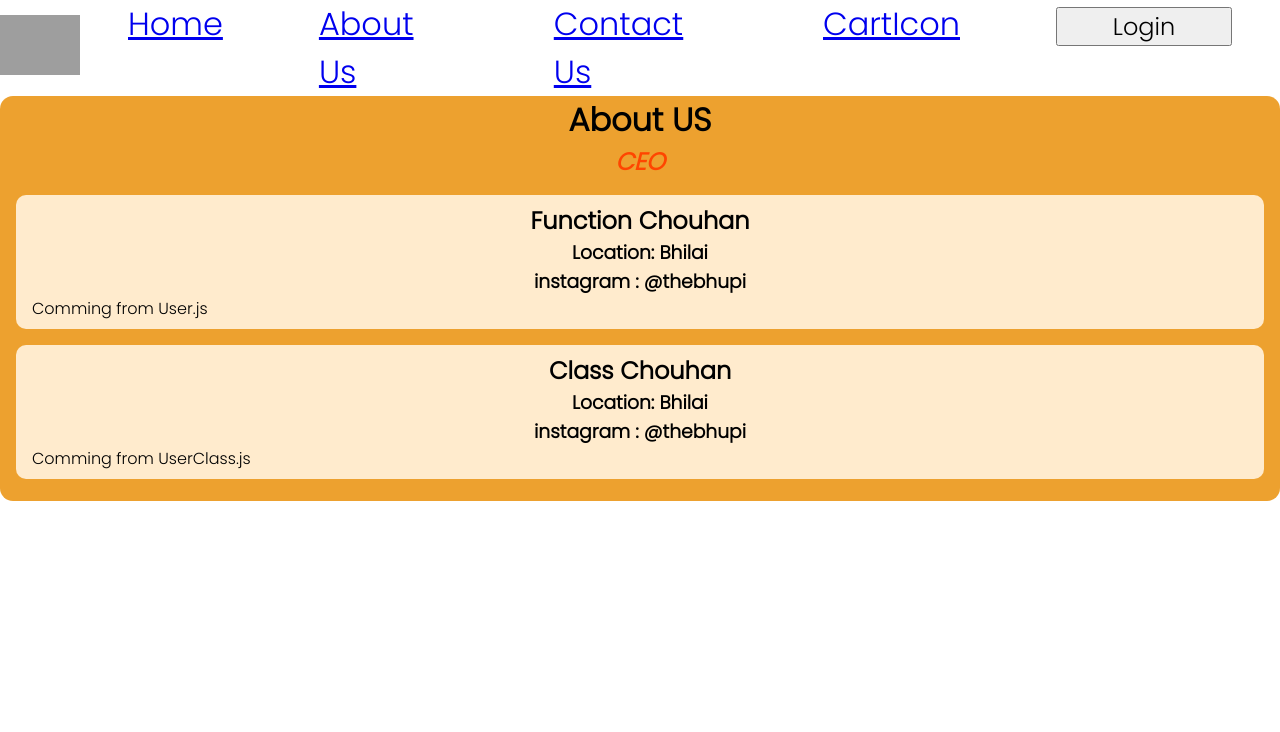
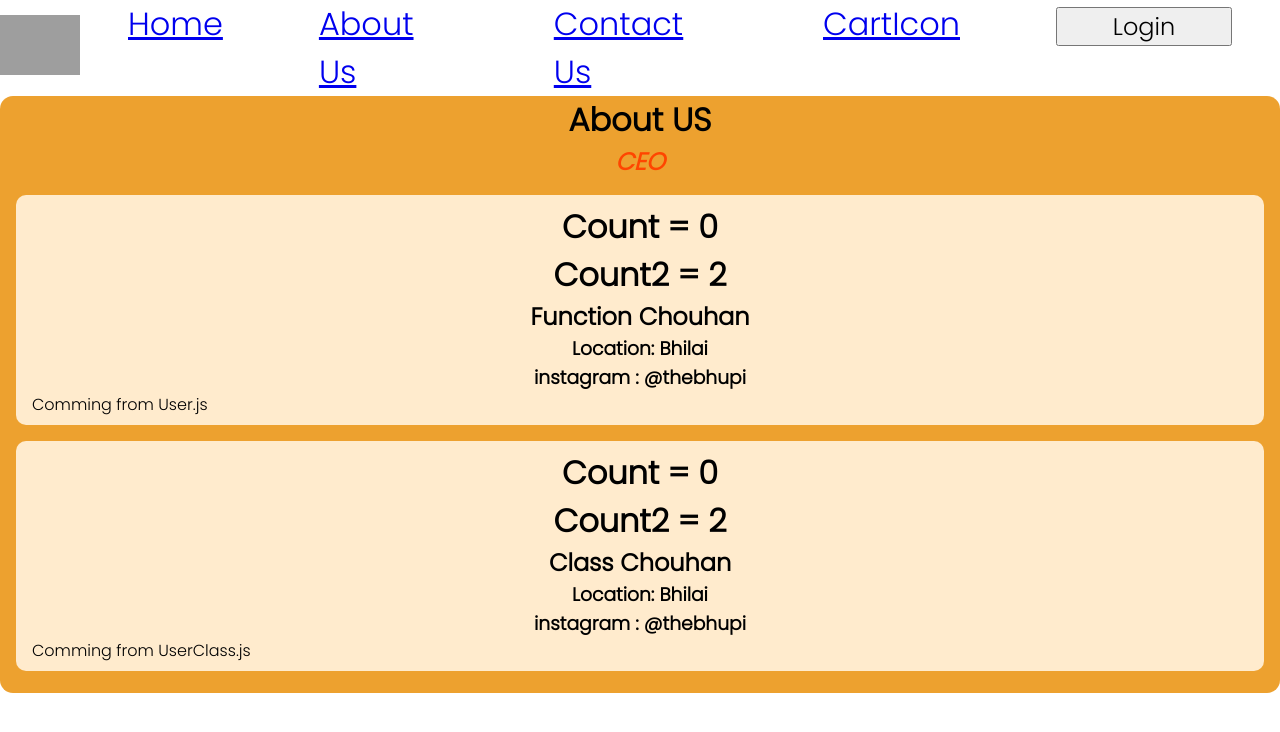
Before and after one commit to bhupendra-chouhan/NamasteReact, a React (Vite) app: page /about in a window 1280 px wide. Shown: the top 732 px of the page. Built offline with nearby package versions, Linux system fonts and the light colour scheme; grey boxes are pictures that could not be loaded.

Commit message:
Learned how to declared multiple state variables in Class Component.

```diff
--- a/src/components/User.js
+++ b/src/components/User.js
@@ -1,7 +1,16 @@
+import {useState} from "react"
+
 const User = (props) => {
   const {firstname, lastname} = props // Object Destructing
+
+  // Declaring Local state variables in a functional component:
+  const [count, _setcount] = useState(0);
+  const [count2, _setcount2] = useState(2);
+
   return (
     <div className="user-container">
+      <h1 className="user user-name">Count = {count}</h1>
+      <h1 className="user user-name">Count2 = {count2}</h1>
       <h2 className="user user-name">{firstname} {lastname}</h2>
       <h3 className="user user-location">Location: Bhilai</h3>
       <h3 className="user user-social">instagram : @thebhupi</h3>
--- a/src/components/UserClass.js
+++ b/src/components/UserClass.js
@@ -2,15 +2,24 @@ import React from "react";
 
 class UserClass extends React.Component {
   constructor (props) {
-    super(props)
-    // console.log(props)
+    super(props);
+
+    // Declaring Local state variables in a Class component:
+    this.state = {
+      count: 0,
+      count2: 2,
+    };
   }
 
   render() {
     const {first_name, last_name} = this.props // Object Destructing
 
+    const {count, count2} = this.state // Destructuring state object
+
     return (
       <div className="user-container">
+        <h1 className="user user-name">Count = {count}</h1>
+        <h1 className="user user-name">Count2 = {count2}</h1>
         <h2 className="user user-name">{first_name} {last_name}</h2>
         <h3 className="user user-location">Location: Bhilai</h3>
         <h3 className="user user-social">instagram : @thebhupi</h3>
```
